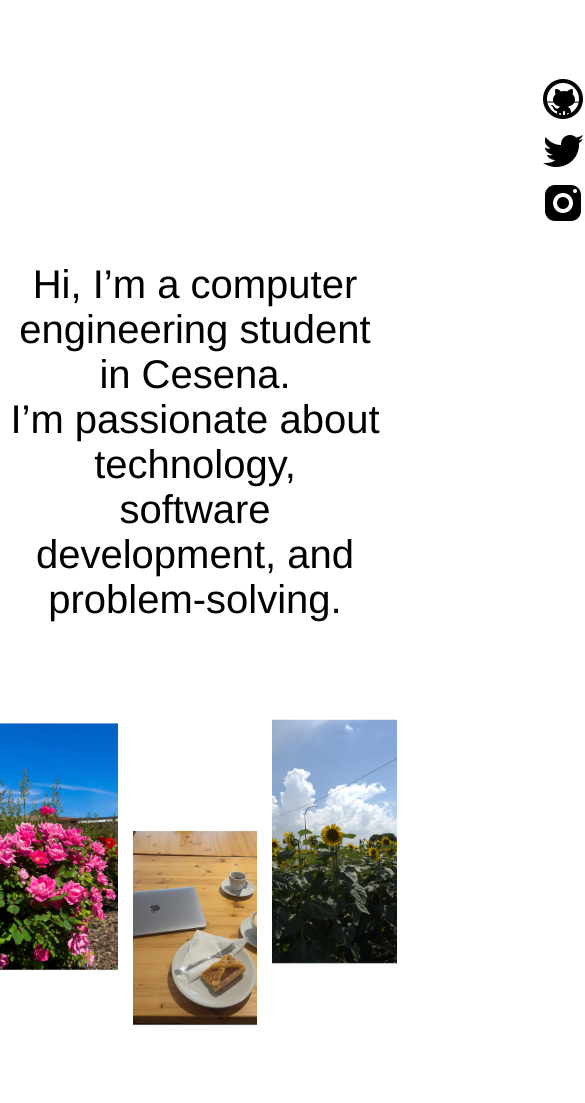
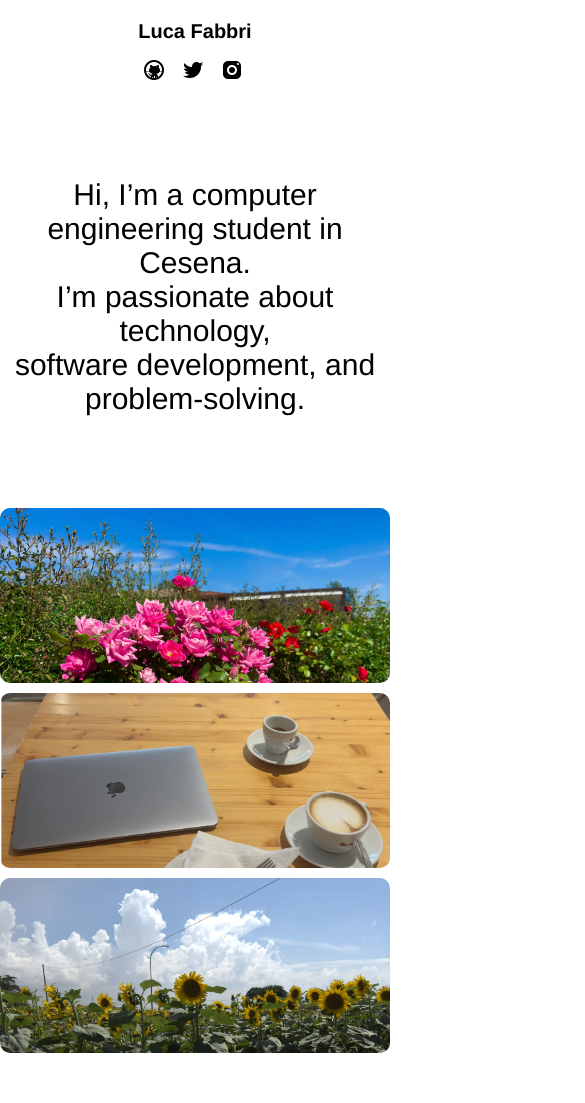
Before and after one commit to MadBadFatDuck/madbadfatduck.github.io, a plain HTML site: page index.html in a window 390 px wide. Shown: the whole page, 585 px wide, since content can reach past the window. After the commit the page ends 1053 px from the top, so only its background shows below. Drawn offline with Linux system fonts and the light colour scheme.

Commit message:
aggiornamento sito mobile

```diff
--- a/style.css
+++ b/style.css
@@ -74,3 +74,55 @@ nav a {
     object-fit: cover;
     object-position: 50% 25%; /* Mostra la parte inferiore */
 }
+
+
+
+@media (max-width: 768px) {
+    header {
+        flex-direction: column; /* Dispone il nome sopra e i social sotto */
+        gap: 10px; /* Riduce il grande spazio tra gli elementi */
+        align-items: center; /* Centra tutto */
+        margin-top: 20px; /* Riduce lo spazio sopra */
+    }
+
+    .logo {
+        font-size: 20px; /* Mantiene il logo ma lo ridimensiona */
+        font-weight: bold;
+        margin-left: 0; /* Rimuove il margine sinistro per centrarlo */
+        text-align: center;
+    }
+
+    .hero h1 {
+        font-size: 30px;
+    }
+
+    .social {
+        display: flex;
+        justify-content: center; /* Centra i loghi */
+        gap: 0px; /* Distanza tra i loghi */
+        width: auto; /* Si adatta al contenuto */
+        padding-top: 5px; /* Aggiunge un piccolo spazio sopra */
+    }
+
+    .social img {
+        width: 24px; /* Regola la dimensione dei loghi */
+        height: auto;
+    }
+
+    .gallery {
+        display: flex;
+        flex-direction: column;
+        align-items: center;
+        gap: 10px; /* Nessuno spazio tra le immagini */
+        padding: 0 !important;
+        margin: 0 !important;
+    }
+
+    .gallery img {
+        width: 100%; /* Larghezza completa per evitare bordi bianchi */
+        height: 175px;
+        object-fit: cover;
+        display: block; /* Risolve lo spazio sotto l'immagine */
+    }
+
+}
```
